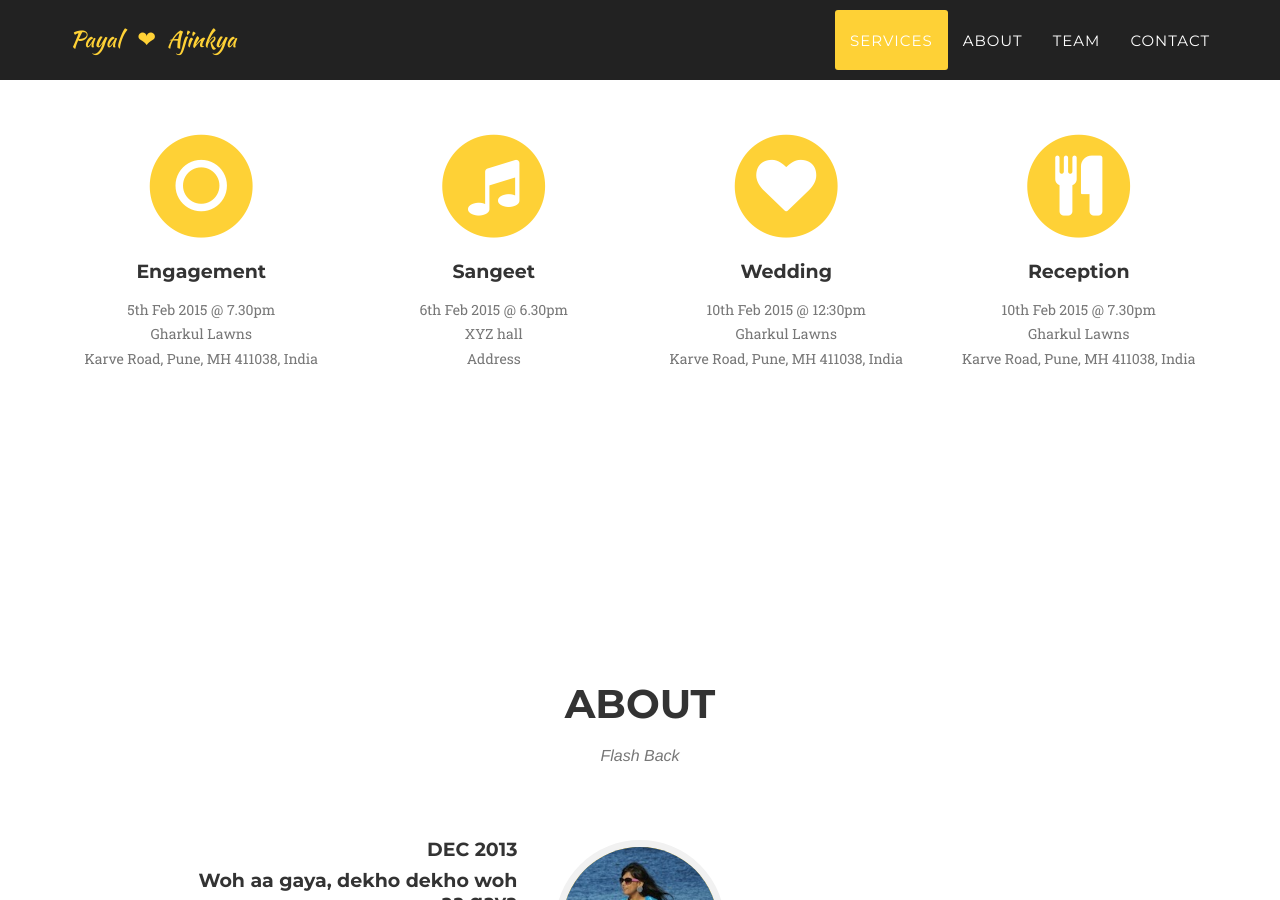
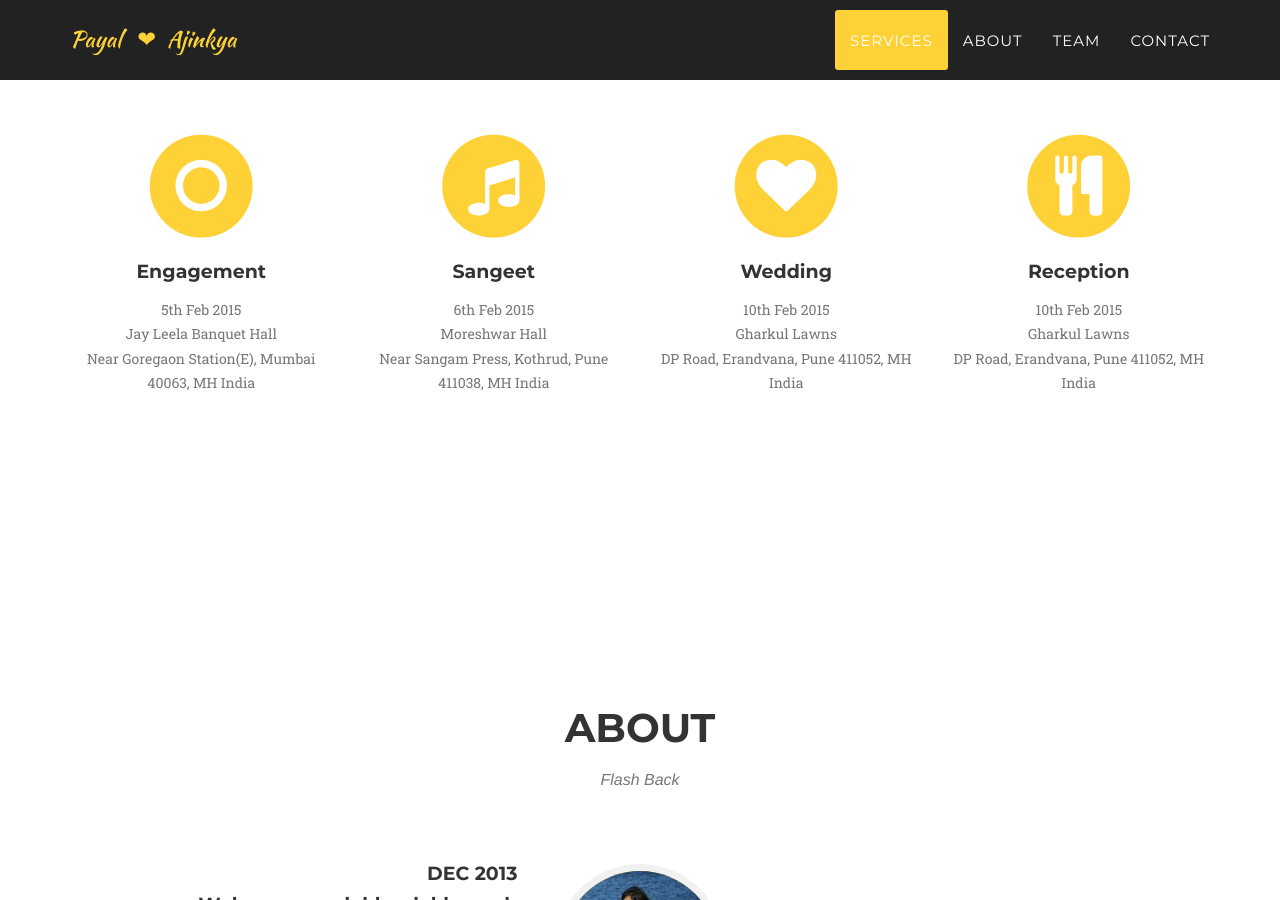
Before and after one commit to ajkl/wedding-invite, a Jekyll site: the page built from index.html, in a window 1280 px wide and 900 px high, scrolled down 914 px. Built offline with Jekyll 4.4.1, drawn with Linux system fonts in a browser that asks for light colours; some web fonts are replaced; comment, search, counter and statistics services are not loaded.

Commit message:
Update services.html

```diff
--- a/_includes/services.html
+++ b/_includes/services.html
@@ -15,7 +15,7 @@
                     </span>
 
                     <h4 class="service-heading" color="red">Engagement</h4>
-                    <p class="text-muted">5th Feb 2015 @ 7.30pm<br>Gharkul Lawns<br>Karve Road, Pune, MH 411038, India</p>
+                    <p class="text-muted">5th Feb 2015<br>Jay Leela Banquet Hall<br> Near Goregaon Station(E), Mumbai 40063, MH India</p>
                 </div>
                 <div class="col-md-3">
                     <span class="fa-stack fa-4x">
@@ -24,7 +24,7 @@
                     </span>
 
                     <h4 class="service-heading">Sangeet</h4>
-                    <p class="text-muted">6th Feb 2015 @ 6.30pm<br>XYZ hall<br>Address</p>
+                    <p class="text-muted">6th Feb 2015<br>Moreshwar Hall<br>Near Sangam Press, Kothrud, Pune 411038, MH India</p>
                 </div>
                 <div class="col-md-3">
                     <span class="fa-stack fa-4x">
@@ -33,7 +33,7 @@
                     </span>
 
                     <h4 class="service-heading">Wedding</h4>
-                    <p class="text-muted">10th Feb 2015 @ 12:30pm<br>Gharkul Lawns<br>Karve Road, Pune, MH 411038, India</p>
+                    <p class="text-muted">10th Feb 2015<br>Gharkul Lawns<br>DP Road, Erandvana, Pune 411052, MH India</p>
                 </div>
                 <div class="col-md-3">
                     <span class="fa-stack fa-4x">
@@ -42,7 +42,7 @@
                     </span>
 
                     <h4 class="service-heading">Reception</h4>
-                    <p class="text-muted">10th Feb 2015 @ 7.30pm<br>Gharkul Lawns<br>Karve Road, Pune, MH 411038, India</p>
+                    <p class="text-muted">10th Feb 2015<br>Gharkul Lawns<br>DP Road, Erandvana, Pune 411052, MH India</p>
                 </div>
             </div>
         </div>
```
